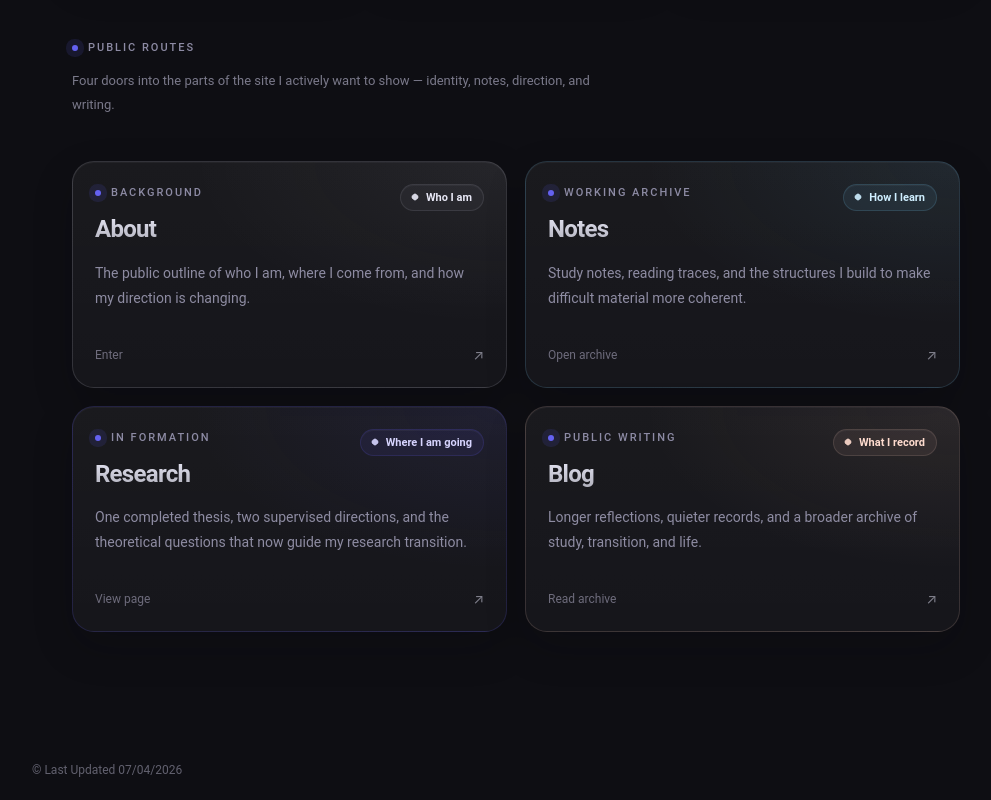
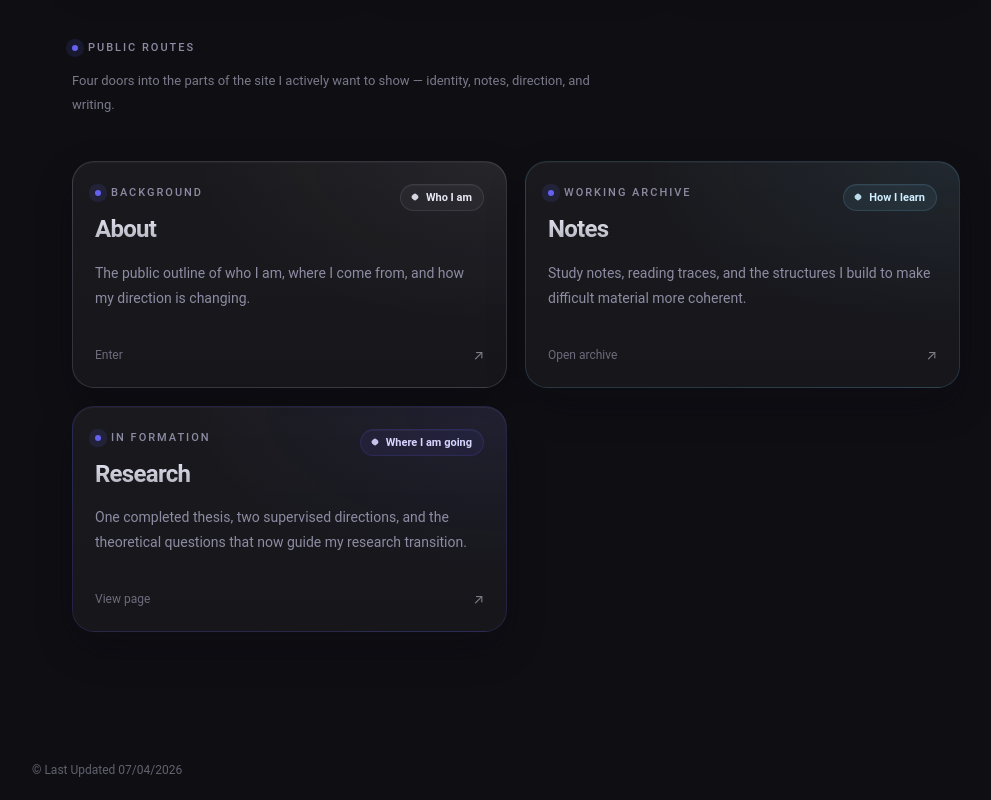
Before and after one commit to lu3333333/shanlu.cc, a plain HTML site: page index.html in a window 1280 px wide. Shown: the part 1142-1942 px from the top of the page, without its empty margins (124-1115 px from the left). Drawn offline with Linux system fonts and the light colour scheme; animation ran at ten frames a second.

Commit message:
Add files via upload

```diff
--- a/index.html
+++ b/index.html
@@ -1061,7 +1061,7 @@
                     </div>
                 </a>
 
-                <a class="stack-card route-card" href="./blog.html">
+                <!-- <a class="stack-card route-card" href="./blog.html">
                     <div class="stack-card-inner">
                         <div class="card-top">
                             <div class="card-head">
@@ -1076,7 +1076,7 @@
                             <div class="route-arrow">↗</div>
                         </div>
                     </div>
-                </a>
+                </a> -->
             </div>
         </section>
     </div>
```
